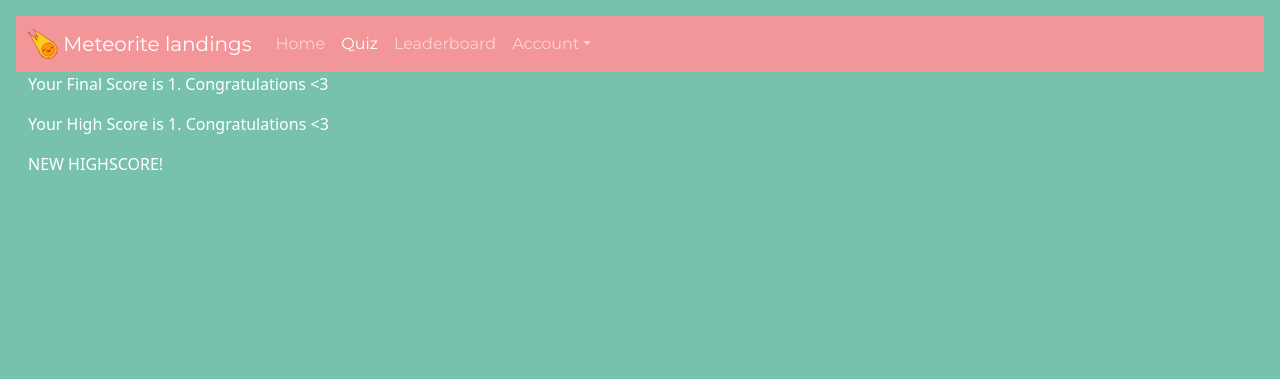
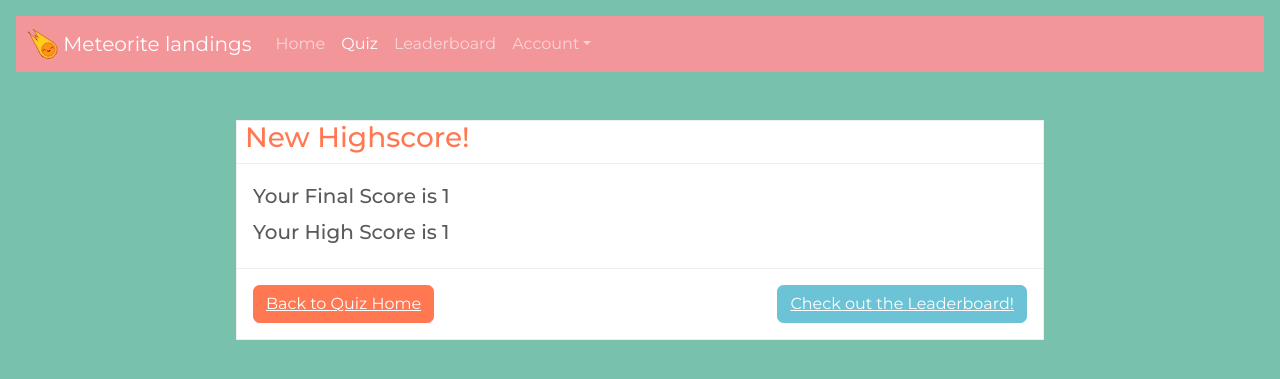
Before and after one commit to serenaives/comp0034-cw1-i-serenaives, a Flask app: template coursework_2/templates/quiz_end.html in a window 1280 px wide. Shown: the top 379 px of the page. Run offline with Flask 3, Linux system fonts and the light colour scheme; the template is opened without the code that fills it, so the values that code supplies are empty; a user stored in the database is signed in; some libraries are stand-ins or nearby versions.

Commit message:
add quiz end page

```diff
--- a/coursework_2/templates/question.html
+++ b/coursework_2/templates/question.html
@@ -7,9 +7,11 @@
         <div class="question bg-white text-dark p-3 border-bottom">
             <div class="d-flex flex-row align-items-center question-title">
                 <h5 class="mt-1 ml-2">{{ q.ques }}</h5>
-                    </div><div class="ans ml-2">
+            </div>
+            <div class="ans ml-2">
                 {{ form.options(class="list-unstyled") }}
-</div></div>
+            </div>
+        </div>
         <div class="d-flex flex-row justify-content-between align-items-center p-3 bg-white">
             <div class="form-group">
                 <a href = "{{ url_for('main.quiz_home') }}">
--- a/coursework_2/templates/quiz_end.html
+++ b/coursework_2/templates/quiz_end.html
@@ -2,9 +2,42 @@
 {% set title = 'Quiz End' %}
 {% set active_page = "quiz_end" %}
 {% block content %}
-    <p>Your Final Score is {{ session["score"] }}. Congratulations <3</p>
-    <p>Your High Score is {{ session["highscore"] }}. Congratulations <3
-    {% if session["new_highscore"] %}
-        <p>NEW HIGHSCORE!</p>
-    {% endif %}
+    <div class="container mt-5">
+        <div class="d-flex justify-content-center row">
+            <div class="col-8">
+                <div class="border">
+                    <div class="question bg-white text-dark border-bottom">
+                        <div class="d-flex flex-row justify-content-between align-items-center mcq">
+                            {% if session["new_highscore"] %}
+                                <h3 class="text-danger px-2">New Highscore!</h3></div>
+                            {% else %}
+                                <h3 class="text-danger px-2">Nice One!</h3></div>
+                            {% endif %}
+                    </div>
+                    <div class="question bg-white text-dark p-3 border-bottom">
+                        <div class="d-flex flex-row align-items-center question-title">
+                            <h5 class="mt-1 ml-2">Your Final Score is {{ session["score"] }}</h5>
+                        </div>
+                        <div class="ans ml-2">
+                            <h5 class="mt-1 ml-2">Your High Score is {{ session["highscore"] }}</h5>
+                        </div>
+                    </div>
+                    <div class="d-flex flex-row justify-content-between align-items-center p-3 bg-white">
+                        <div class="form-group">
+                            <a href = "{{ url_for('main.quiz_home') }}">
+                                <button class="btn btn-primary d-flex align-items-center btn-danger" type="button">
+                                    <i class="fa fa-angle-left mt-1 mr-1"></i>Back to Quiz Home</button>
+                                </a>
+                        </div>
+                        <div class="form-group">
+                            <a href = "{{ url_for('main.leaderboard_active') }}">
+                                <button class="btn btn-primary d-flex align-items-center btn-info" type="button"">
+                                    <i class="fa fa-angle-left mt-1 mr-1"></i>Check out the Leaderboard!</button>
+                            </a>
+                        </div>
+                    </div>
+                </div>
+            </div>
+        </div>
+    </div>
 {% endblock %}
```
Lines whose indentation alone changed are shown as unchanged.
